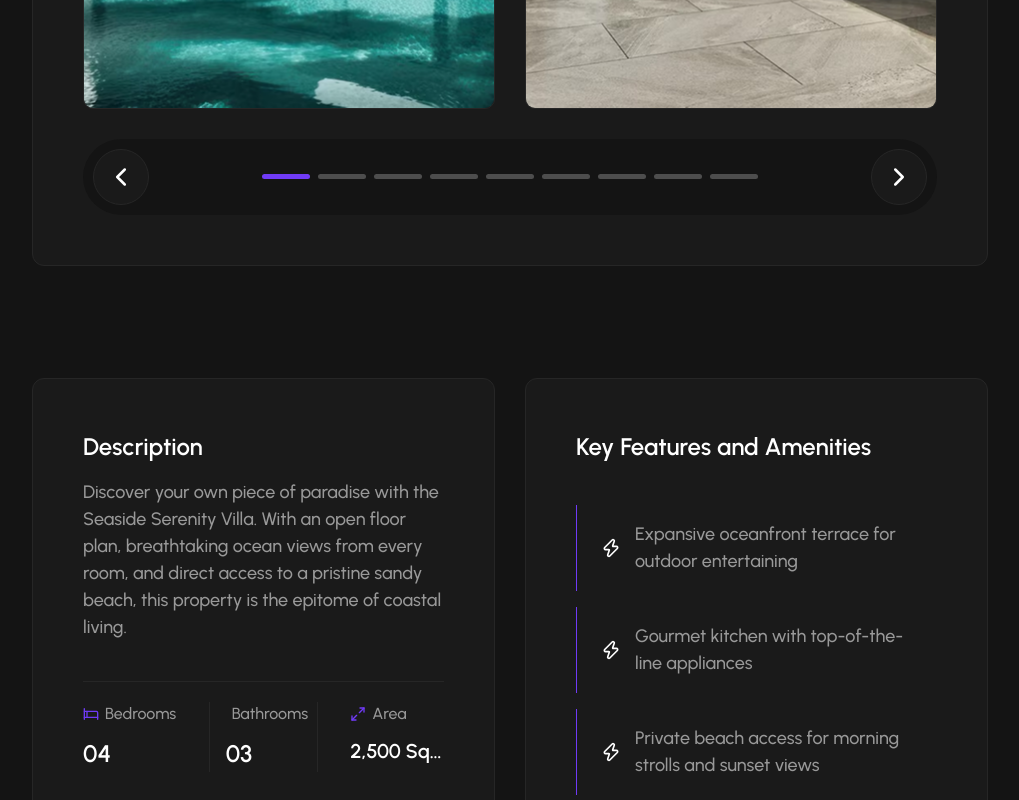
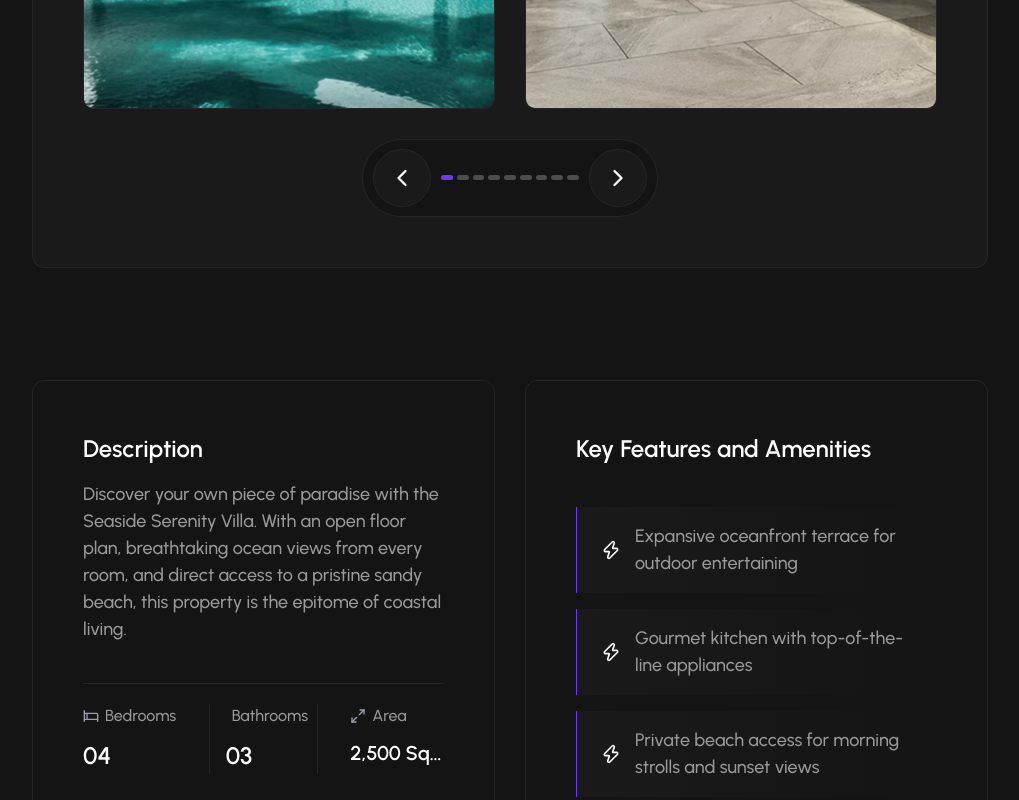
Before and after one commit to hassamnaveed44/real-estate, a Next.js app: page /propertydetails/1 in a window 1280 px wide. Shown: the part 960-1760 px from the top of the page, without its empty margins (130-1149 px from the left). Built offline with nearby package versions, Linux system fonts and the light colour scheme.

Commit message:
update the hero carousel according to figma

```diff
--- a/app/components/properties-detail/PropertyDescriptionAndAmenities.tsx
+++ b/app/components/properties-detail/PropertyDescriptionAndAmenities.tsx
@@ -32,7 +32,7 @@ export default function PropertyDescriptionAndAmenities({ property }: PropertyDe
       <div className="max-w-[1596px] mx-auto grid grid-cols-1 lg:grid-cols-2 gap-[30px] items-start">
 
         {/* Left Container: Description (items-start prevents it from stretching equal to the right card) */}
-        <div className="w-full bg-[#1A1A1A] border border-[#262626] rounded-[12px] p-6 sm:p-8 lg:p-[50px] flex flex-col gap-[30px] lg:gap-[40px]">
+        <div className="w-full bg-#262626 border border-[#262626] rounded-[12px] p-6 sm:p-8 lg:p-[50px] flex flex-col gap-[30px] lg:gap-[40px]">
 
           {/* Text Container */}
           <div className="flex flex-col gap-[14px]">
@@ -49,7 +49,7 @@ export default function PropertyDescriptionAndAmenities({ property }: PropertyDe
 
             <div className="flex flex-col gap-[10px]">
               <div className="flex items-center gap-1.5 text-[#999999] text-[14px] sm:text-[16px] font-medium">
-                <Bed className="w-4 h-4 text-[#703BF7]" />
+                <Bed className="w-4 h-4 text-gray-400" />
                 <span>Bedrooms</span>
               </div>
               <span className="text-[18px] sm:text-[20px] lg:text-[24px] font-semibold text-white">
@@ -59,7 +59,7 @@ export default function PropertyDescriptionAndAmenities({ property }: PropertyDe
 
             <div className="flex flex-col gap-[10px] border-x border-[#262626] px-2 sm:px-4">
               <div className="flex items-center gap-1.5 text-[#999999] text-[14px] sm:text-[16px] font-medium">
-                <Bath className="w-4 h-4 text-[#703BF7]" />
+                <Bath className="w-4 h-4 text-gray-400" />
                 <span>Bathrooms</span>
               </div>
               <span className="text-[18px] sm:text-[20px] lg:text-[24px] font-semibold text-white">
@@ -69,7 +69,7 @@ export default function PropertyDescriptionAndAmenities({ property }: PropertyDe
 
             <div className="flex flex-col gap-[10px] pl-2 sm:pl-4">
               <div className="flex items-center gap-1.5 text-[#999999] text-[14px] sm:text-[16px] font-medium">
-                <Maximize2 className="w-4 h-4 text-[#703BF7]" />
+                <Maximize2 className="w-4 h-4 text-gray-400" />
                 <span>Area</span>
               </div>
               <span className="text-[16px] sm:text-[18px] lg:text-[20px] font-semibold text-white truncate">
@@ -81,7 +81,7 @@ export default function PropertyDescriptionAndAmenities({ property }: PropertyDe
         </div>
 
         {/* Right Container: Key Features and Amenities */}
-        <div className="w-full bg-[#1A1A1A] border border-[#262626] rounded-[12px] p-6 sm:p-8 lg:p-[50px] flex flex-col gap-[30px] lg:gap-[40px]">
+        <div className="w-full bg-#262626 border border-[#262626] rounded-[12px] p-6 sm:p-8 lg:p-[50px] flex flex-col gap-[30px] lg:gap-[40px]">
 
           <h2 className="text-[20px] sm:text-[22px] lg:text-[24px] font-semibold text-white leading-[150%]">
             Key Features and Amenities
--- a/app/components/properties-detail/PropertyDetailsHero.tsx
+++ b/app/components/properties-detail/PropertyDetailsHero.tsx
@@ -80,7 +80,7 @@ export default function PropertyDetailsHero({ property }: PropertyDetailsHeroPro
             {data.title}
           </h1>
           <div className="inline-flex items-center gap-2 bg-[#1A1A1A] border border-[#262626] rounded-[8px] px-3 py-1.5 w-fit">
-            <MapPin className="w-4 h-4 text-[#703BF7]" />
+            <MapPin className="w-4 h-4 text-white" />
             <span className="text-[14px] sm:text-[16px] text-[#999999] font-medium whitespace-nowrap">
               {data.location}
             </span>
@@ -144,22 +144,23 @@ export default function PropertyDetailsHero({ property }: PropertyDetailsHeroPro
           </div>
         </div>
 
-        {/* Carousel Navigation Bar */}
-        <div className="flex items-center justify-between bg-[#141414] rounded-[100px] p-2 sm:p-2.5 lg:p-[10px] px-6">
+        {/* Carousel Navigation Bar matching precise Figma dimensions */}
+        <div className="flex items-center justify-between w-[296px] h-[78px] bg-[#141414] border border-[#262626] rounded-[100px] p-[10px] gap-[10px] mx-auto">
           <button
             onClick={handlePrev}
-            className="p-2 sm:p-2.5 lg:p-3 rounded-full border border-[#262626] bg-[#1A1A1A] hover:bg-[#262626] text-white transition-colors"
+            style={{ width: "58px", height: "58px", borderRadius: "69px" }}
+            className="flex items-center justify-center border border-[#262626] bg-[#1A1A1A] hover:bg-[#262626] text-white transition-colors flex-shrink-0 p-[14px]"
             aria-label="Previous image"
           >
-            <ChevronLeft className="w-5 h-5 lg:w-[30px] lg:h-[30px]" />
+            <ChevronLeft style={{ width: "30px", height: "30px" }} className="text-white" />
           </button>
 
-          {/* Progress Indicator Segments */}
-          <div className="flex items-center gap-1.5 sm:gap-2">
+          {/* Progress Indicator Segments container width: 140px, height: 5px, gap: 4px */}
+          <div className="flex items-center gap-[4px] w-[140px] h-[5px] justify-center">
             {data.images.map((_, idx) => (
               <div
                 key={idx}
-                className={`h-[5px] w-6 sm:w-10 lg:w-12 rounded-[60px] transition-colors ${
+                className={`h-[5px] flex-1 rounded-[60px] transition-colors ${
                   idx === activeImageIndex ? "bg-[#703BF7]" : "bg-[#4D4D4D]"
                 }`}
               />
@@ -168,10 +169,11 @@ export default function PropertyDetailsHero({ property }: PropertyDetailsHeroPro
 
           <button
             onClick={handleNext}
-            className="p-2 sm:p-2.5 lg:p-3 rounded-full border border-[#262626] bg-[#1A1A1A] hover:bg-[#262626] text-white transition-colors"
+            style={{ width: "58px", height: "58px", borderRadius: "69px" }}
+            className="flex items-center justify-center border border-[#262626] bg-[#1A1A1A] hover:bg-[#262626] text-white transition-colors flex-shrink-0 p-[14px]"
             aria-label="Next image"
           >
-            <ChevronRight className="w-5 h-5 lg:w-[30px] lg:h-[30px]" />
+            <ChevronRight style={{ width: "30px", height: "30px" }} className="text-white" />
           </button>
         </div>
 
```
